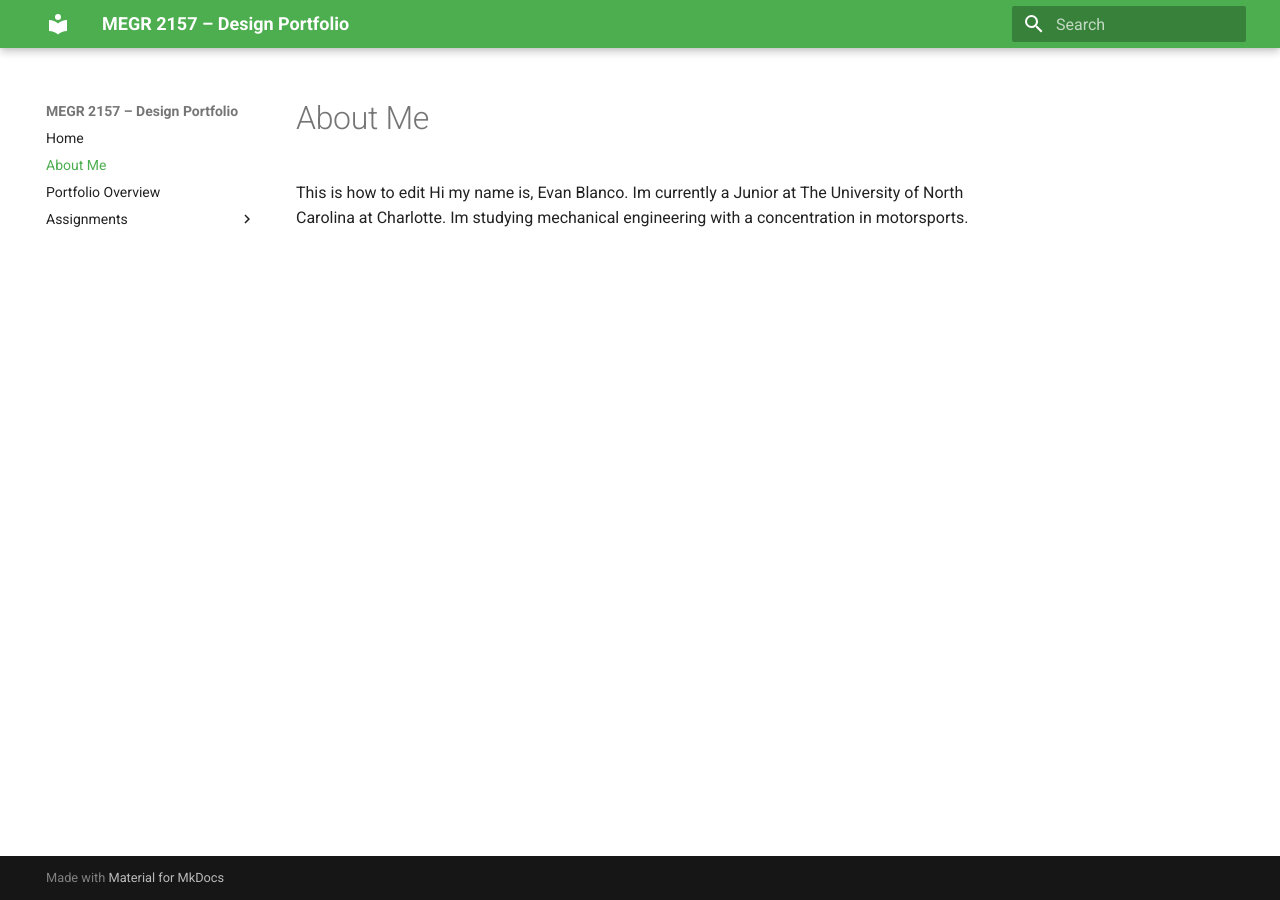
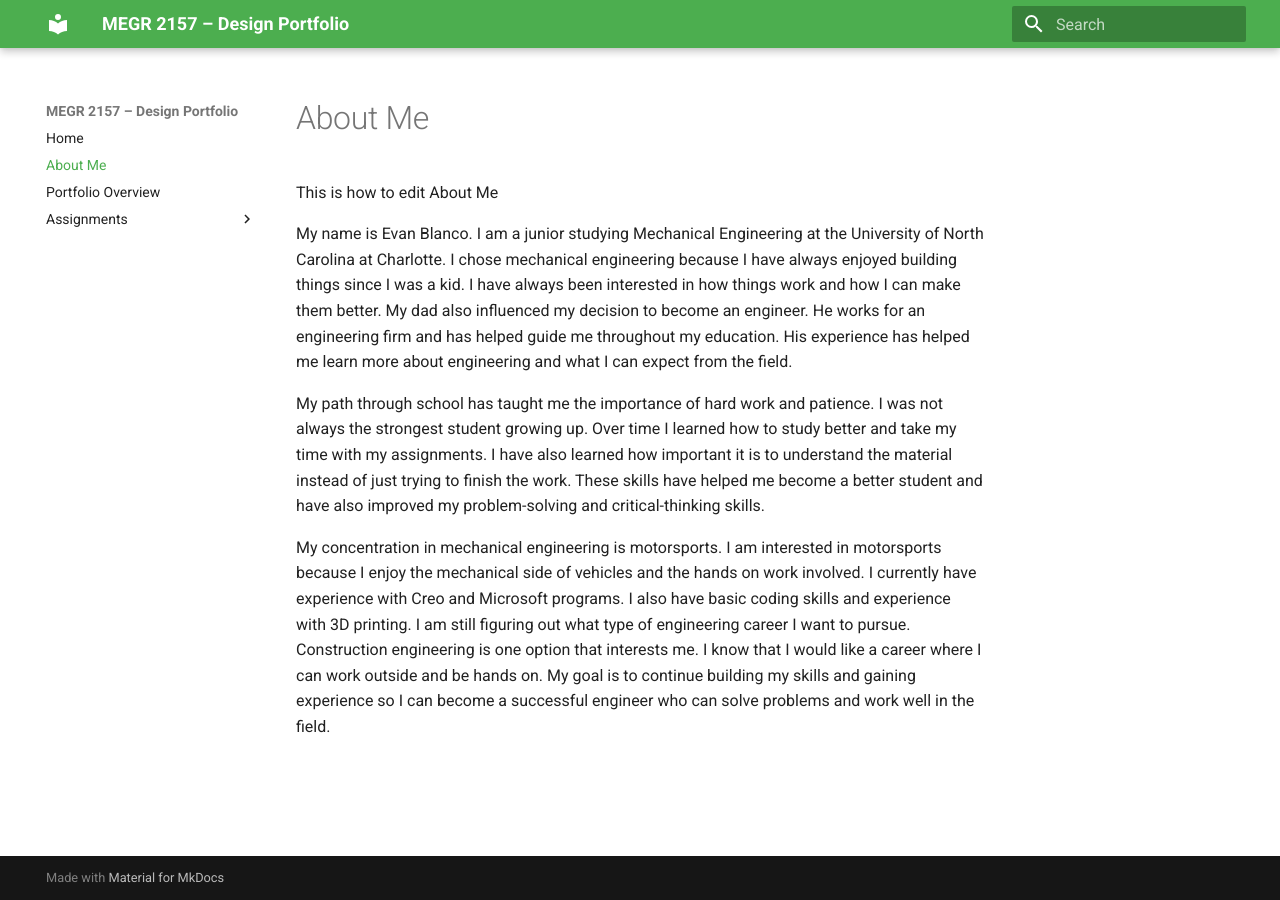
Before and after one commit to EvanBlanco12/portfolio, an MkDocs documentation site: the page built from docs/aboutme/index.md, in a window 1280 px wide. Built offline with MkDocs 1.6.1 and Material for MkDocs 9.7.7, drawn with Linux system fonts in a browser that asks for light colours.

Commit message:
Update index.md

```diff
--- a/docs/aboutme/index.md
+++ b/docs/aboutme/index.md
@@ -1,3 +1,13 @@
 #About Me
 This is how to edit
-Hi my name is, Evan Blanco. Im currently a Junior at The University of North Carolina at Charlotte. Im studying mechanical engineering with a concentration in motorsports.
+About Me
+
+My name is Evan Blanco. I am a junior studying Mechanical Engineering at the University of North Carolina at Charlotte. I chose mechanical engineering because I have always enjoyed building things since I was a kid. I have always been interested in how things work and how I can make them better. My dad also influenced my decision to become an engineer. He works for an engineering firm and has helped guide me throughout my education. His experience has helped me learn more about engineering and what I can expect from the field.
+
+
+
+My path through school has taught me the importance of hard work and patience. I was not always the strongest student growing up. Over time I learned how to study better and take my time with my assignments. I have also learned how important it is to understand the material instead of just trying to finish the work. These skills have helped me become a better student and have also improved my problem-solving and critical-thinking skills.
+
+
+
+My concentration in mechanical engineering is motorsports. I am interested in motorsports because I enjoy the mechanical side of vehicles and the hands on work involved. I currently have experience with Creo and Microsoft programs. I also have basic coding skills and experience with 3D printing. I am still figuring out what type of engineering career I want to pursue. Construction engineering is one option that interests me. I know that I would like a career where I can work outside and be hands on. My goal is to continue building my skills and gaining experience so I can become a successful engineer who can solve problems and work well in the field.
```
